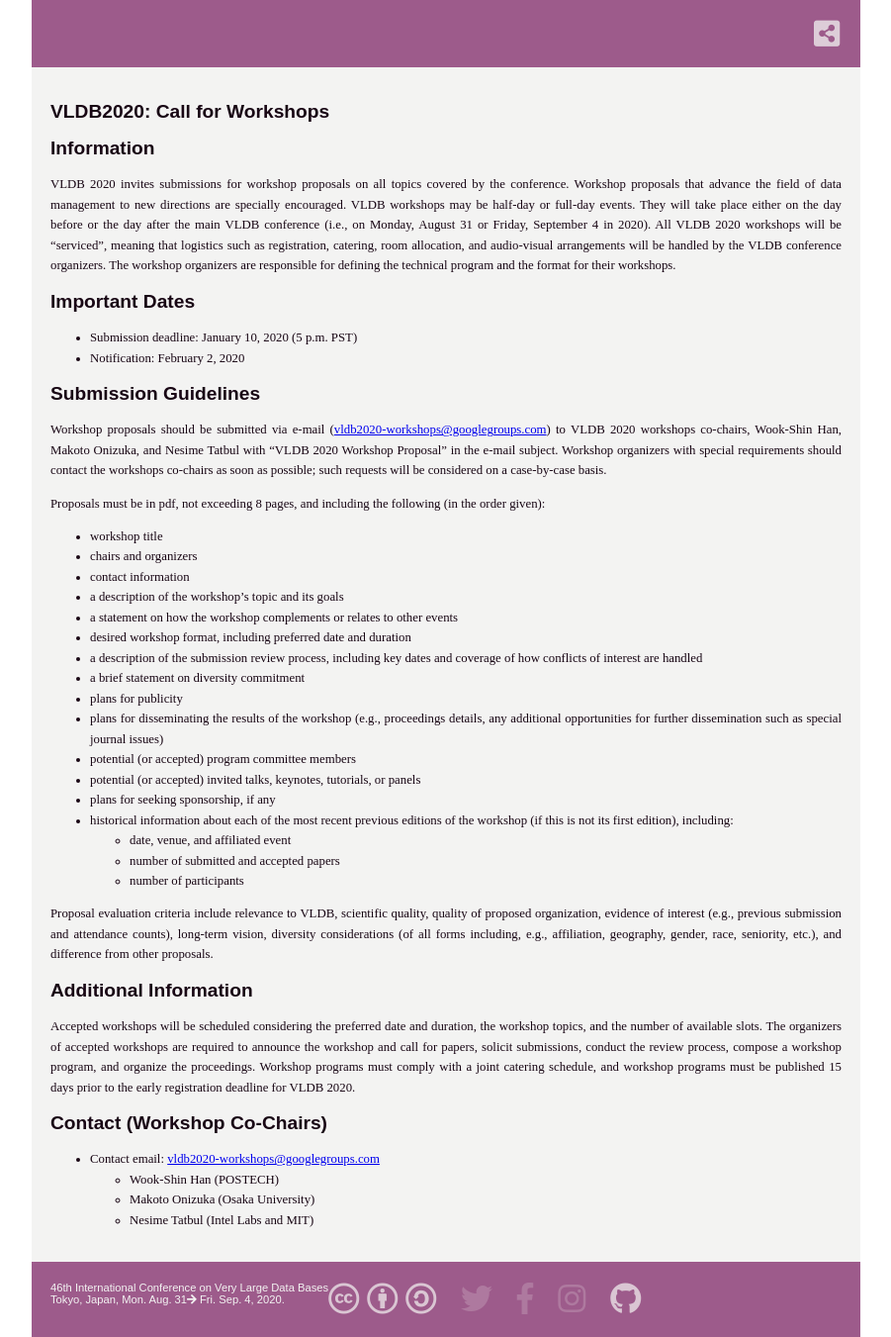
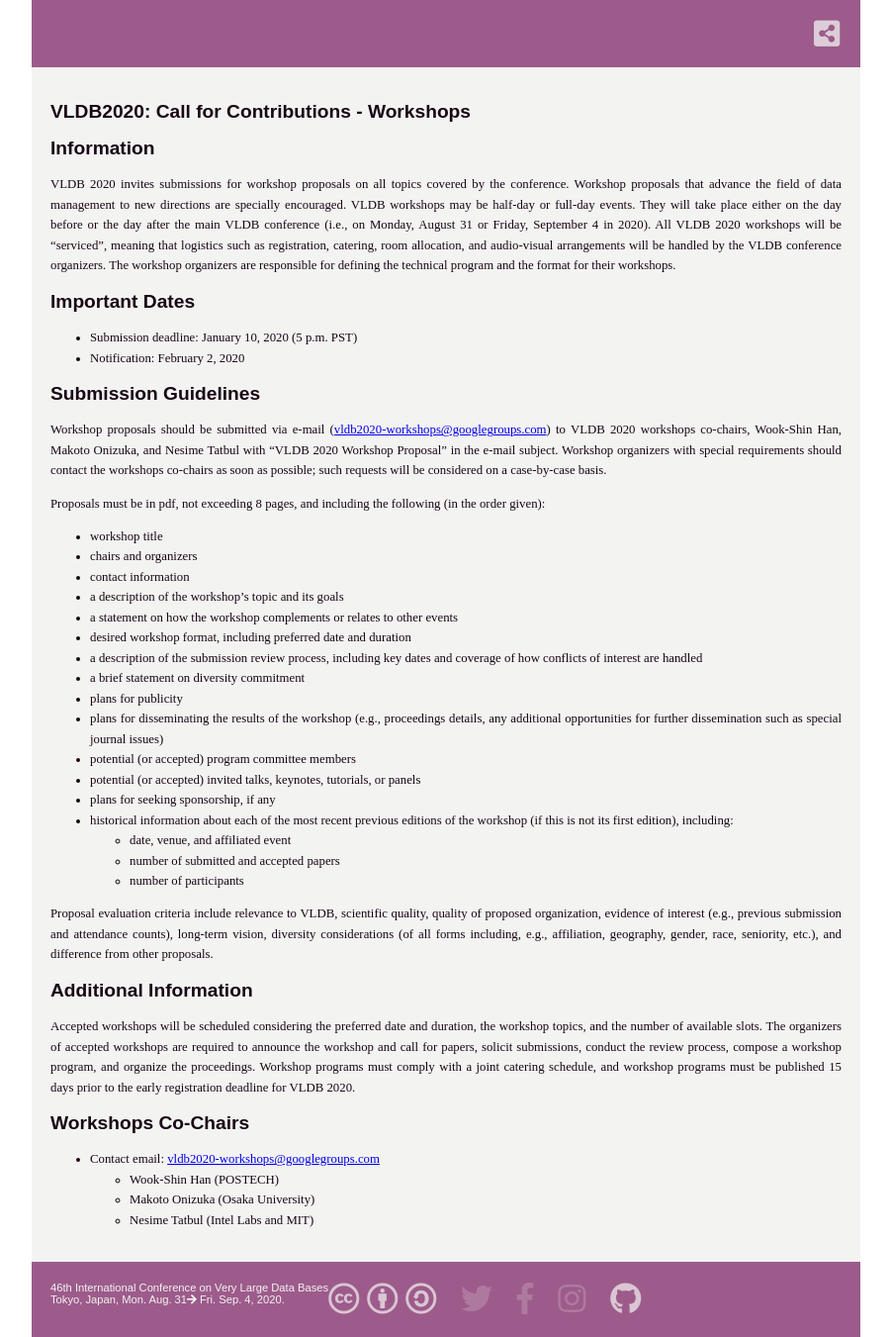
Before and after one commit to VLDB2020/developer-preview, a Jekyll site: the page built from call4workshops.md, in a window 1280 px wide. Shown: the part 1411-2762 px from the top of the page at 99% size, without its empty margins (189-1090 px from the left). Built offline with Jekyll 4.4.1, drawn with Linux system fonts in a browser that asks for light colours; nearby versions of some CDN libraries; some web fonts are replaced; comment, search, counter and statistics services are not loaded.

Commit message:
Workshops Co-Chairs

```diff
--- a/call4workshops.md
+++ b/call4workshops.md
@@ -1,10 +1,10 @@
 ---
 layout: default
-title: Call for Workshops
+title: Call for Contributions - Workshops
 category: contributions
 ---
 
-# VLDB2020: Call for Workshops
+# VLDB2020: Call for Contributions - Workshops
 
 ## Information
 
@@ -46,7 +46,7 @@
 Accepted workshops will be scheduled considering the preferred date and duration, the workshop topics, and the number of available slots.
 The organizers of accepted workshops are required to announce the workshop and call for papers, solicit submissions, conduct the review process, compose a workshop program, and organize the proceedings. Workshop programs must comply with a joint catering schedule, and workshop programs must be published 15 days prior to the early registration deadline for VLDB 2020.
 
-## Contact (Workshop Co-Chairs)
+## Workshops Co-Chairs
 
 * Contact email: [vldb2020-workshops@googlegroups.com](mailto:vldb2020-workshops@googlegroups.com)
    * Wook-Shin Han (POSTECH)
```
